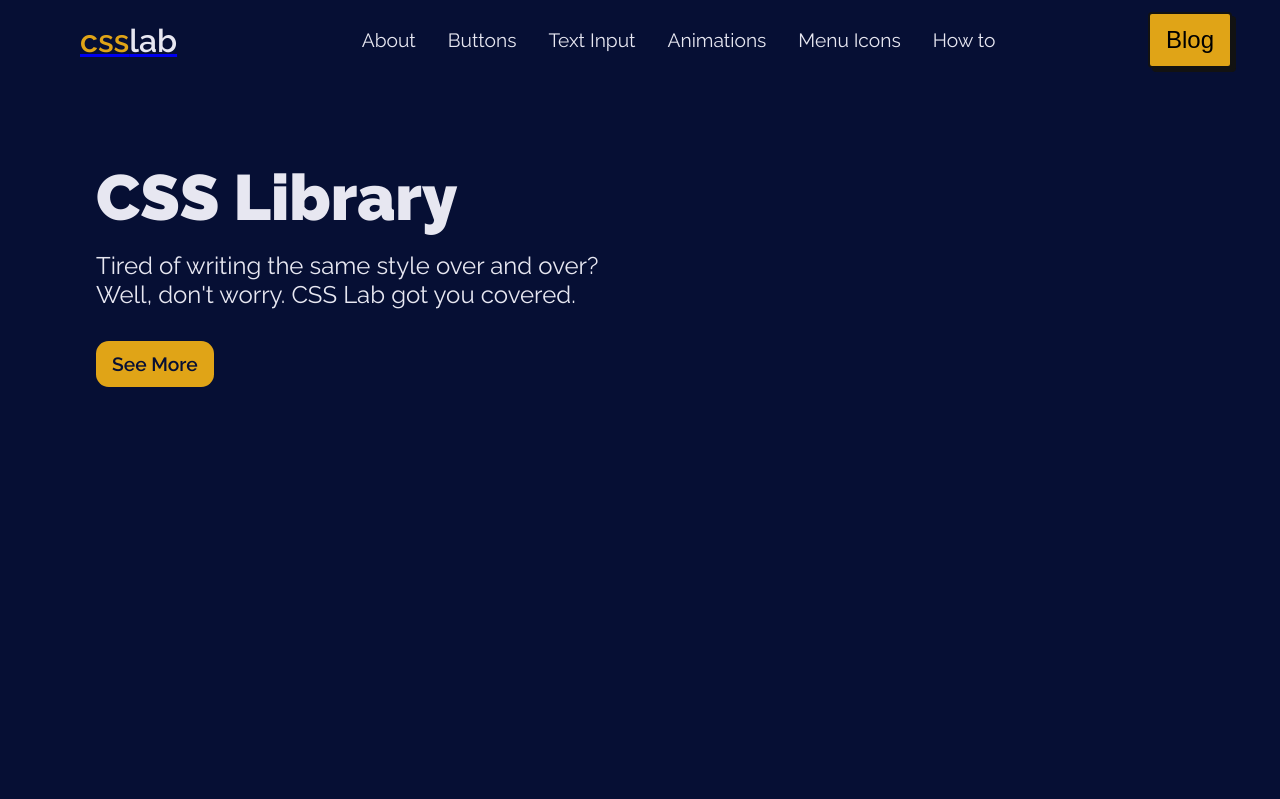
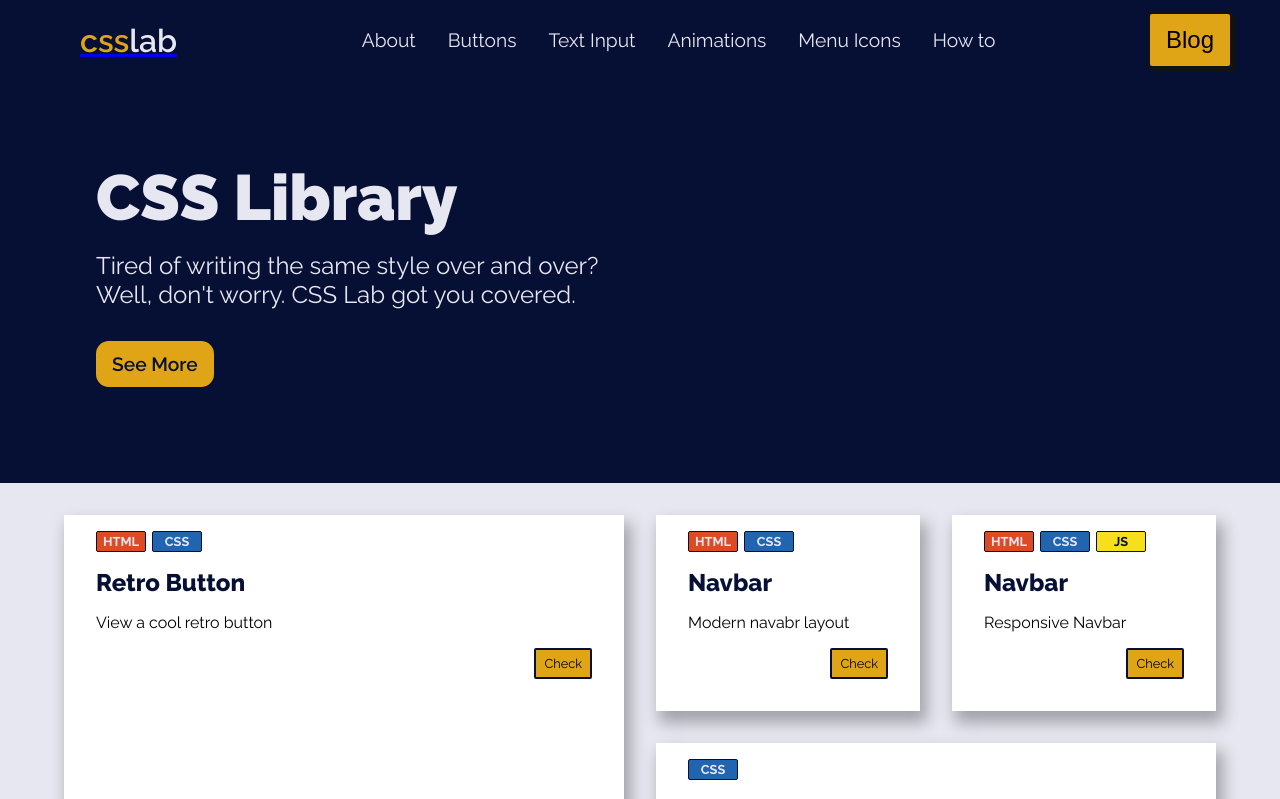
Before and after one commit to yusef-codes10/css-lab-vue, a Vue app: page / in a window 1280 px wide. Shown: the top 799 px of the page. Built offline with nearby package versions, Linux system fonts and the light colour scheme; a web font is replaced by a local one.

Commit message:
gotta fix the navbar & the herosection

```diff
--- a/src/App.vue
+++ b/src/App.vue
@@ -3,8 +3,16 @@ import AppNav from '@/components/AppNav.vue'
 </script>
 
 <template>
-  <AppNav />
-  <RouterView />
+  <div class="layout">
+    <AppNav />
+    <RouterView />
+  </div>
 </template>
 
-<style scoped></style>
+<style scoped>
+.layout {
+  min-height: 100vh;
+  display: flex;
+  flex-direction: column;
+}
+</style>
--- a/src/components/MainSection.vue
+++ b/src/components/MainSection.vue
@@ -25,7 +25,8 @@
 /* main section styling... */
 main {
   display: flex;
-  height: 100%;
+  /* height: 100%; */
+  flex: 1;
   /* align-items: center; */
 }
 
--- a/src/views/HomeView.vue
+++ b/src/views/HomeView.vue
@@ -17,7 +17,6 @@ import CardsContainer from '@/components/CardsContainer.vue'
 .css-lab {
   /* this should be a column flex container */
   background-color: var(--brand-color);
-  height: 100dvh;
   display: flex;
   flex-direction: column;
   width: 100%;
```
